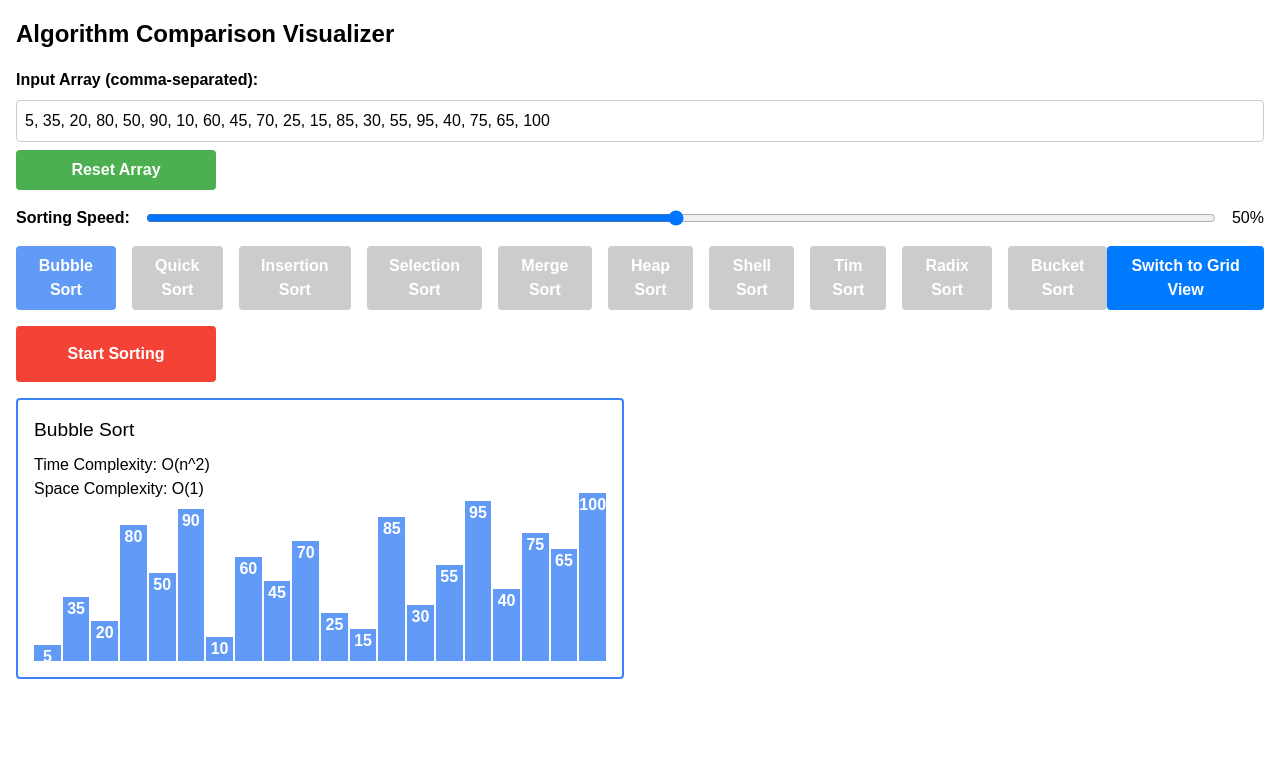
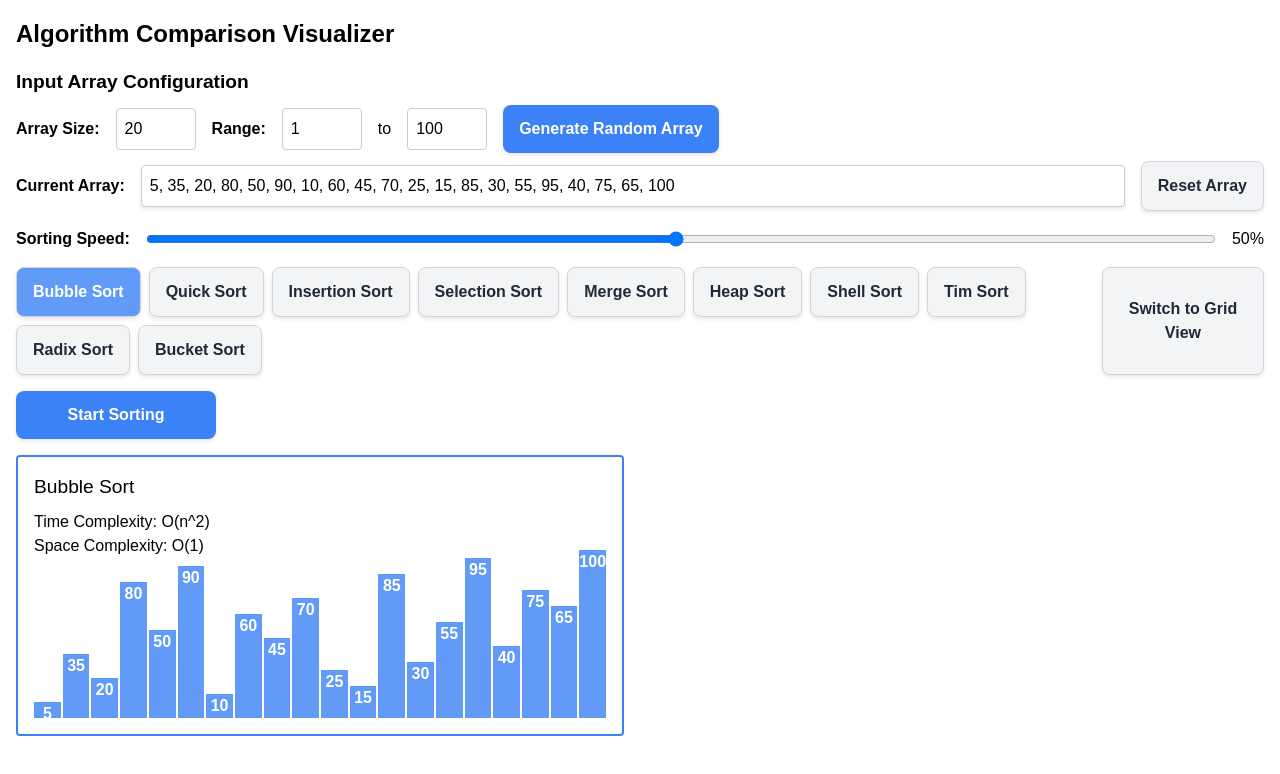
Before and after one commit to Mohit2005123/calcify-n, a Next.js app: page /visualizer/sorting in a window 1280 px wide. Shown: the top 774 px of the page. Built offline with nearby package versions, Linux system fonts and the light colour scheme.

Commit message:
Improved the ui for buttons in sorting

```diff
--- a/src/app/visualizer/sorting/page.jsx
+++ b/src/app/visualizer/sorting/page.jsx
@@ -45,6 +45,8 @@ const SortingAlgo = () => {
     const [sortingSpeed, setSortingSpeed] = useState(50);
     const [isPaused, setIsPaused] = useState(false);
     const pauseRef = useRef(false);
+    const [arraySize, setArraySize] = useState(20);
+    const [arrayRange, setArrayRange] = useState({ min: 1, max: 100 });
 
     useEffect(() => {
         const initialArray = inputArray.split(',').map(num => parseInt(num.trim(), 10));
@@ -250,12 +252,109 @@ const SortingAlgo = () => {
             gap: '2rem',
         };
     };
+
+    const generateRandomArray = () => {
+        const newArray = Array.from({ length: arraySize }, () =>
+            Math.floor(Math.random() * (arrayRange.max - arrayRange.min + 1)) + arrayRange.min
+        );
+        setInputArray(newArray.join(', '));
+    };
+
+    const buttonStyle = {
+        padding: '0.75rem 1rem',
+        border: 'none',
+        borderRadius: '0.5rem',
+        fontWeight: 'bold',
+        cursor: 'pointer',
+        transition: 'all 0.3s ease',
+        boxShadow: '0 2px 4px rgba(0,0,0,0.1)',
+        outline: 'none',
+    };
+
+    const primaryButtonStyle = {
+        ...buttonStyle,
+        backgroundColor: '#3b82f6',
+        color: 'white',
+        '&:hover': {
+            backgroundColor: '#2563eb',
+        },
+        '&:disabled': {
+            backgroundColor: '#93c5fd',
+            cursor: 'not-allowed',
+        },
+    };
+
+    const secondaryButtonStyle = {
+        ...buttonStyle,
+        backgroundColor: '#f3f4f6',
+        color: '#1f2937',
+        border: '1px solid #d1d5db',
+        '&:hover': {
+            backgroundColor: '#e5e7eb',
+        },
+        '&:disabled': {
+            backgroundColor: '#f9fafb',
+            color: '#9ca3af',
+            cursor: 'not-allowed',
+        },
+    };
+
     return (
         <div style={{ padding: '1rem', fontFamily: 'Arial, sans-serif' }}>
             <h1 style={{ fontSize: '1.5rem', fontWeight: 'bold', marginBottom: '1rem' }}>Algorithm Comparison Visualizer</h1>
 
             <div style={{ marginBottom: '1rem', display: 'flex', flexDirection: 'column', gap: '0.5rem' }}>
-                <label style={{ fontWeight: 'bold' }}>Input Array (comma-separated):</label>
+                <h2 style={{ fontSize: '1.2rem', fontWeight: 'bold' }}>Input Array Configuration</h2>
+                <div style={{ display: 'flex', gap: '1rem', alignItems: 'center' }}>
+                    <label style={{ fontWeight: 'bold' }}>Array Size:</label>
+                    <input
+                        type="number"
+                        value={arraySize}
+                        onChange={(e) => setArraySize(Math.max(2, parseInt(e.target.value)))}
+                        min="2"
+                        style={{
+                            padding: '0.5rem',
+                            border: '1px solid #ccc',
+                            borderRadius: '0.25rem',
+                            width: '80px',
+                        }}
+                    />
+                    <label style={{ fontWeight: 'bold' }}>Range:</label>
+                    <input
+                        type="number"
+                        value={arrayRange.min}
+                        onChange={(e) => setArrayRange({ ...arrayRange, min: parseInt(e.target.value) })}
+                        style={{
+                            padding: '0.5rem',
+                            border: '1px solid #ccc',
+                            borderRadius: '0.25rem',
+                            width: '80px',
+                        }}
+                    />
+                    <span>to</span>
+                    <input
+                        type="number"
+                        value={arrayRange.max}
+                        onChange={(e) => setArrayRange({ ...arrayRange, max: parseInt(e.target.value) })}
+                        style={{
+                            padding: '0.5rem',
+                            border: '1px solid #ccc',
+                            borderRadius: '0.25rem',
+                            width: '80px',
+                        }}
+                    />
+                    <button
+                        onClick={generateRandomArray}
+                        disabled={sorting}
+                        style={{
+                            ...primaryButtonStyle,
+                            alignSelf: 'flex-start',
+                        }}>
+                        Generate Random Array
+                    </button>
+                </div>
+                <div style={{ display: 'flex', gap: '1rem', alignItems: 'center' }}>
+                    <label style={{ fontWeight: 'bold' }}>Current Array:</label>
                     <input
                         type="text"
                         value={inputArray}
@@ -265,25 +364,19 @@ const SortingAlgo = () => {
                             padding: '0.5rem',
                             border: '1px solid #ccc',
                             borderRadius: '0.25rem',
-                        width: '100%'
+                            flex: 1,
+                            boxShadow: '0 2px 4px rgba(0,0,0,0.1)'
                         }}
                     />
                     <button
                         onClick={resetArrays}
                         disabled={sorting}
                         style={{
-                        padding: '0.5rem',
-                        border: 'none',
-                        borderRadius: '0.25rem',
-                        backgroundColor: '#4caf50',
-                        color: 'white',
-                        fontWeight: 'bold',
-                        cursor: sorting ? 'not-allowed' : 'pointer',
-                        width: '200px' // Adjust the width here
+                            ...secondaryButtonStyle,
                         }}>
                         Reset Array
                     </button>
-
+                </div>
             </div>
 
             <div style={{ marginBottom: '1rem', display: 'flex', alignItems: 'center', gap: '1rem' }}>
@@ -302,19 +395,15 @@ const SortingAlgo = () => {
             </div>
 
             <div style={{ display: 'flex', justifyContent: 'space-between', marginBottom: '1rem' }}>
-                <div style={{ display: 'flex', gap: '1rem' }}>
+                <div style={{ display: 'flex', gap: '0.5rem', flexWrap: 'wrap' }}>
                     {Object.keys(AVAILABLE_ALGORITHMS).map(key => (
                         <button
                             key={key}
                             onClick={() => handleAlgorithmToggle(key)}
                             style={{
-                                padding: '0.5rem',
-                                backgroundColor: selectedAlgorithms.includes(key) ? AVAILABLE_ALGORITHMS[key].color : '#ccc',
-                                color: 'white',
-                                fontWeight: 'bold',
-                                border: 'none',
-                                borderRadius: '0.25rem',
-                                cursor: sorting ? 'not-allowed' : 'pointer'
+                                ...secondaryButtonStyle,
+                                backgroundColor: selectedAlgorithms.includes(key) ? AVAILABLE_ALGORITHMS[key].color : '#f3f4f6',
+                                color: selectedAlgorithms.includes(key) ? 'white' : '#1f2937',
                             }}
                             disabled={sorting}
                         >
@@ -323,13 +412,7 @@ const SortingAlgo = () => {
                     ))}
                 </div>
                 <button onClick={toggleView} style={{
-                    padding: '0.5rem',
-                    backgroundColor: '#007bff',
-                    color: 'white',
-                    fontWeight: 'bold',
-                    border: 'none',
-                    borderRadius: '0.25rem',
-                    cursor: sorting ? 'not-allowed' : 'pointer'
+                    ...secondaryButtonStyle,
                 }}>
                     {showBars ? 'Switch to Grid View' : 'Switch to Bars View'}
                 </button>
@@ -340,14 +423,9 @@ const SortingAlgo = () => {
                     onClick={startSort}
                     disabled={sorting && !isPaused}
                     style={{
-                        padding: '1rem',
-                        backgroundColor: '#f44336',
-                        color: 'white',
-                        fontWeight: 'bold',
-                        border: 'none',
-                        borderRadius: '0.25rem',
-                        cursor: (sorting && !isPaused) ? 'not-allowed' : 'pointer',
-                        width: '200px'
+                        ...primaryButtonStyle,
+                        backgroundColor: sorting ? '#f44336' : '#3b82f6',
+                        width: '200px',
                     }}>
                     {sorting ? (isPaused ? 'Resume Sorting' : 'Sorting...') : 'Start Sorting'}
                 </button>
@@ -356,14 +434,8 @@ const SortingAlgo = () => {
                     <button
                         onClick={togglePause}
                         style={{
-                            padding: '1rem',
-                            backgroundColor: '#4caf50',
-                            color: 'white',
-                            fontWeight: 'bold',
-                            border: 'none',
-                            borderRadius: '0.25rem',
-                            cursor: 'pointer',
-                            width: '200px'
+                            ...secondaryButtonStyle,
+                            width: '200px',
                         }}>
                         {isPaused ? 'Resume' : 'Pause'}
                     </button>
```
Also changed, not shown: src/app/visualizer/AVLtree/page.jsx (line endings or trailing spaces). Lines whose indentation alone changed are shown as unchanged.
